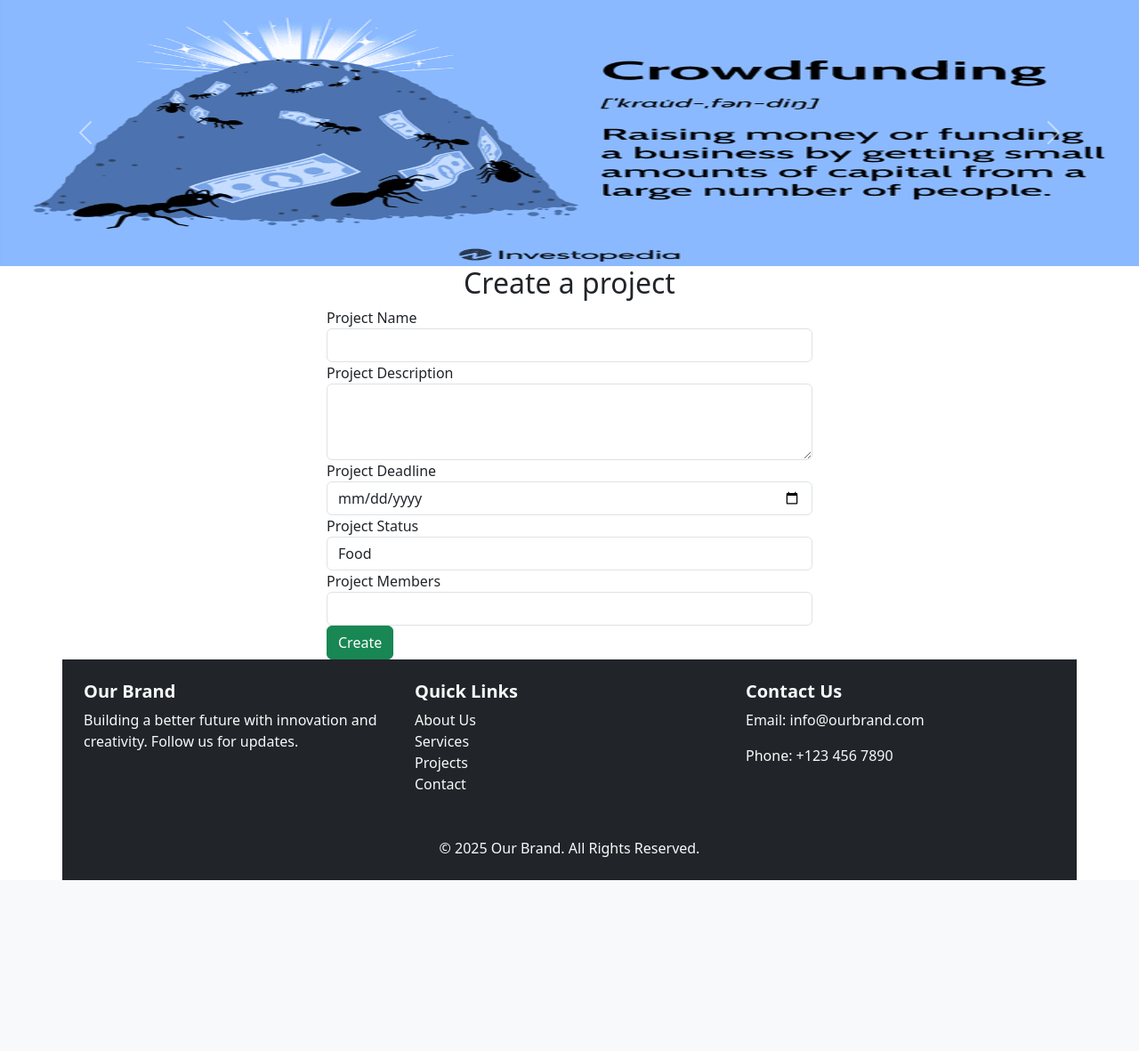
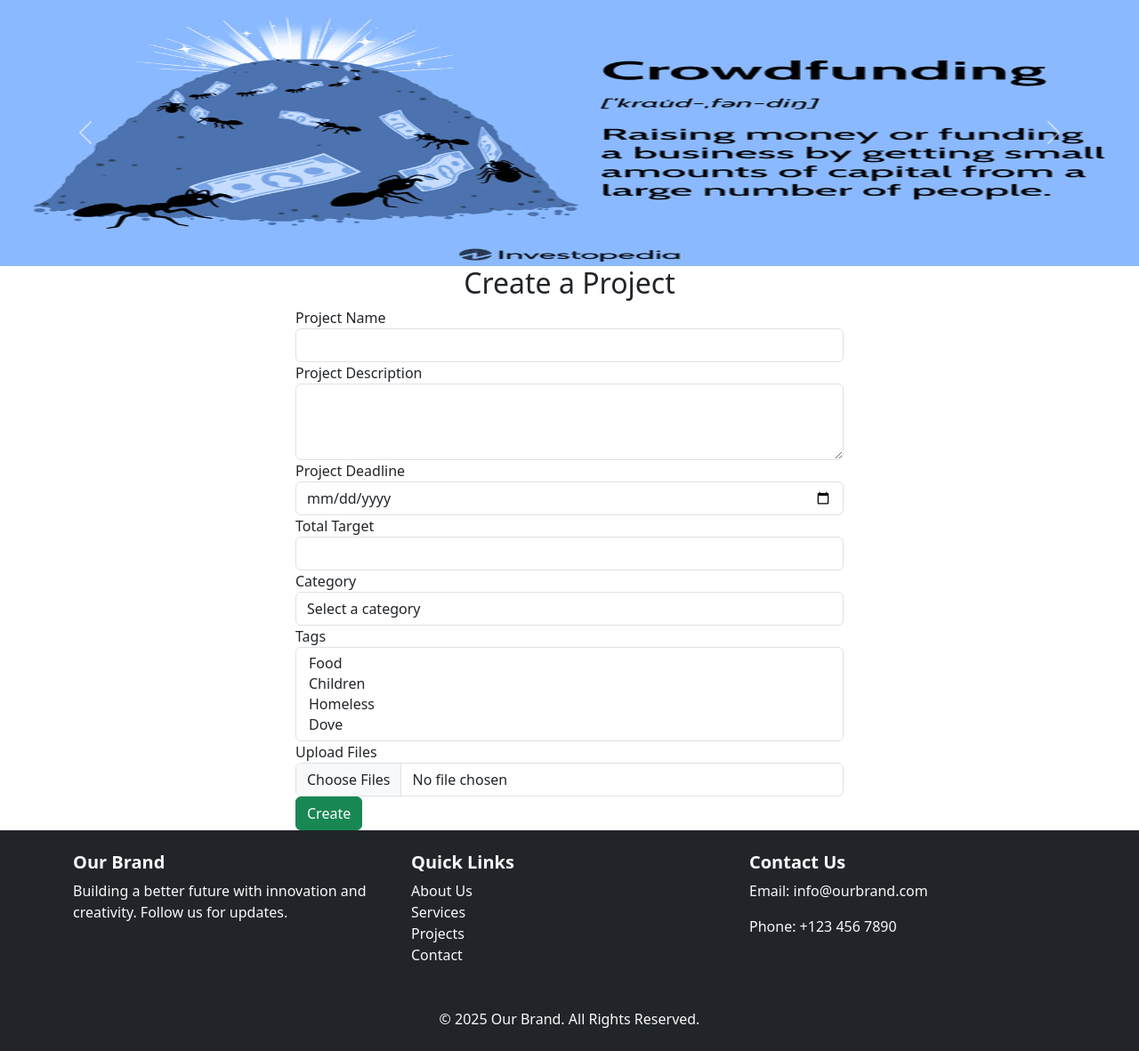
Before and after one commit to AhmedHamdy85/Django_project, a Django app: page /create_project/ in a window 1280 px wide. Shown: the part 57-1238 px from the top of the page at 89% size. Before the commit the page ends 1046 px from the top, so only its background shows below. Run offline with Django 5.2, Linux system fonts and the light colour scheme; data comes from the database, SQL or seed files in the repository; lists and menus that the app fills with data are empty; parts of the project's set-up code (start-up, migrations or seed data) failed here and were passed over.

Commit message:
added Multiple Pictures

```diff
--- a/create_project/forms.py
+++ b/create_project/forms.py
@@ -1,14 +1,24 @@
 from django import forms
 from django.forms import ModelForm
 from homepage.models import Project, User
+from taggit.models import Tag
+
+from django import forms
 
 class ProjectForm(forms.Form):
     titele = forms.CharField(max_length=100)
     description = forms.CharField(widget=forms.Textarea)
-    image = forms.FileField()
+    images = forms.FileField()
+    category = forms.IntegerField()
     totalTarget = forms.IntegerField()
-    endTime = forms.DateField()
-    tags = forms.CharField(max_length=100)
+    endTime = forms.DateTimeField()
+    tags = forms.ModelMultipleChoiceField(
+        queryset=Tag.objects.all(),
+        widget=forms.SelectMultiple(attrs={'class': 'form-control'})
+    )
 
-    def __str__(self):
-        return self.titele
+    def clean_title(self):
+        title = self.cleaned_data.get('title', '')
+        if len(title) < 10:
+            raise forms.ValidationError('Title must be at least 10 characters long')
+        return title
--- a/create_project/views.py
+++ b/create_project/views.py
@@ -1,6 +1,6 @@
-from django.shortcuts import render
+from django.shortcuts import redirect, render
 from create_project.forms import ProjectForm
-from homepage.models import Project
+from homepage.models import Category, FileFieldForm, Project, ProjectFile, User
 from taggit.models import Tag
 
 
@@ -9,14 +9,32 @@
 
 def create_project(request):
     print("create_project view called")
+    tags = Tag.objects.all()
+
     if request.method == 'POST':
-        tags = Tag.objects.all()
         form = ProjectForm(request.POST, request.FILES)
-        file = request.FILES.getlist('image')
+        files = request.FILES.getlist('images')
         if form.is_valid():
-            print("create_project view called with POST method and form is valid")
-            form.save()
+            project = Project.objects.create(
+                titele=form.cleaned_data['titele'],
+                description=form.cleaned_data['description'],
+                Category=Category.objects.get(id=form.cleaned_data['category']),
+                totalTarget=form.cleaned_data['totalTarget'],
+                endTime=form.cleaned_data['endTime'],
+                user = User.objects.get(id=1)
+            )
+
+            tags = form.cleaned_data['tags']
+            for tag in tags:
+                project.tags.add(tag)
+
+            for file in files:
+                ProjectFile.objects.create(project=project, file=file)
+
+            print("Project created successfully")
+            return redirect('home')
+
     else:
         form = ProjectForm()
-        tags = Tag.objects.all()
-    return render(request, 'create_project/project_form.html', {'form': form, 'tags': tags})
+
+    return render(request, 'create_project/project_form.html', {'form': form, 'tags': tags , 'categories': Category.objects.all()})
--- a/homepage/models.py
+++ b/homepage/models.py
@@ -1,3 +1,4 @@
+from django import forms
 from django.db import models
 from taggit.managers import TaggableManager
 from django.core.exceptions import ValidationError
@@ -19,10 +20,32 @@
         return self.firist_name
 
 
+
+class MultipleFileInput(forms.ClearableFileInput):
+    allow_multiple_selected = True
+
+
+class MultipleFileField(forms.FileField):
+    def __init__(self, *args, **kwargs):
+        kwargs.setdefault("widget", MultipleFileInput())
+        super().__init__(*args, **kwargs)
+
+    def clean(self, data, initial=None):
+        single_file_clean = super().clean
+        if isinstance(data, (list, tuple)):
+            result = [single_file_clean(d, initial) for d in data]
+        else:
+            result = [single_file_clean(data, initial)]
+        return result
+
+
+class FileFieldForm(forms.Form):
+    file_field = MultipleFileField()
+
+
 class Project (models.Model):
     titele = models.CharField(max_length=100)
     description = models.TextField()
-    image = models.FileField(upload_to='static/images/', null=True, blank=True)
     Category = models.ForeignKey('Category', on_delete=models.CASCADE)
     totalTarget = models.IntegerField()
     startTime = models.DateTimeField(auto_now_add=True)
@@ -38,6 +61,10 @@
     def total_donations(self):
         return self.donations.aggregate(models.Sum('amount'))['amount__sum'] or 0
 
+
+class ProjectFile(models.Model):
+    project = models.ForeignKey(Project, related_name='files', on_delete=models.CASCADE)
+    file = models.FileField(upload_to='project_files/')
 
 class Donation (models.Model):
     amount = models.DecimalField(max_digits=10, decimal_places=2)
--- a/templates/create_project/project_form.html
+++ b/templates/create_project/project_form.html
@@ -1,42 +1,57 @@
 {% extends "homepage/base.html" %}
 {% block body %}
 
-<div class="container">
+<div class="container-fluid">
     <div class="row">
         <div class="col-md-6 offset-md-3">
-            <h2 class="text-center">Create a project</h2>
-            <form method="POST" action="{% url 'create_project' %}">
+            <h2 class="text-center">Create a Project</h2>
+            <form method="POST" action="{% url 'create_project' %}" enctype="multipart/form-data">
                 {% csrf_token %}
+
                 <div class="form-group">
-                    <label for="project_name">Project Name</label>
-                    <input type="text" class="form-control" id="project_name" name="project_name" required>
+                    <label for="titele">Project Name</label>
+                    <input type="text" class="form-control" id="titele" name="titele" required>
                 </div>
-                <div class="form-group ">
-                    <label for="project_description">Project Description</label>
-                    <textarea class="form-control" id="project_description" name="project_description" rows="3" required></textarea>
+
+                <div class="form-group">
+                    <label for="description">Project Description</label>
+                    <textarea class="form-control" id="description" name="description" rows="3" required></textarea>
                 </div>
-                <div class="form-group ">
-                    <label for="project_deadline">Project Deadline</label>
-                    <input type="date" class="form-control" id="project_deadline" name="project_deadline" required>
+
+                <div class="form-group">
+                    <label for="endTime">Project Deadline</label>
+                    <input type="date" class="form-control" id="endTime" name="endTime" required>
                 </div>
-                <div class="form-group ">
-                    <label for="tags">Project Status</label>
-                    <select class="form-control" id="tags" name="tags" required>
+                <div class="form-group">
+                    <label for="totalTarget">Total Target</label>
+                    <input type="number" class="form-control" id="totalTarget" name="totalTarget" required>
+                </div>
+                <div class="form-group">
+                    <label for="category">Category</label>
+                    <select class="form-control" id="category" name="category" required>
+                        <option value="" disabled selected>Select a category</option>
+                        {% for category in categories %}
+                            <option value="{{ category.id }}">{{ category.name }}</option>
+                        {% endfor %}
+                    </select>
+                </div>
+                <div class="form-group">
+                    <label for="tags">Tags</label>
+                    <select class="form-control" id="tags" name="tags" multiple required>
                         {% for tag in tags %}
                             <option value="{{ tag.id }}">{{ tag.name }}</option>
                         {% endfor %}
                     </select>
                 </div>
-                <div class="form-group ">
-                    <label for="project_members">Project Members</label>
-                    <select class="form-control" id="project_members" name="project_members" required>
-                        {% for member in members %}
-                            <option value="{{ member.id }}">{{ member.username }}</option>
-                        {% endfor %}
-                    </select>
+                <div class="form-group">
+                    <label for="project_files">Upload Files</label>
+                    <input type="file" class="form-control" id="project_files" name="images" multiple>
+                </div>
 
                 <button type="submit" class="btn btn-success">Create</button>
             </form>
         </div>
     </div>
+</div>
+
 {% endblock body %}
```
Also changed, not shown: db.sqlite3, homepage/migrations/0010_remove_project_image_projectfile.py (added), project_files/logo-.png (added), project_files/logo-transparent.png (added), project_files/logo-transparent_LV3O4ph.png (added), project_files/logo.png (added).
